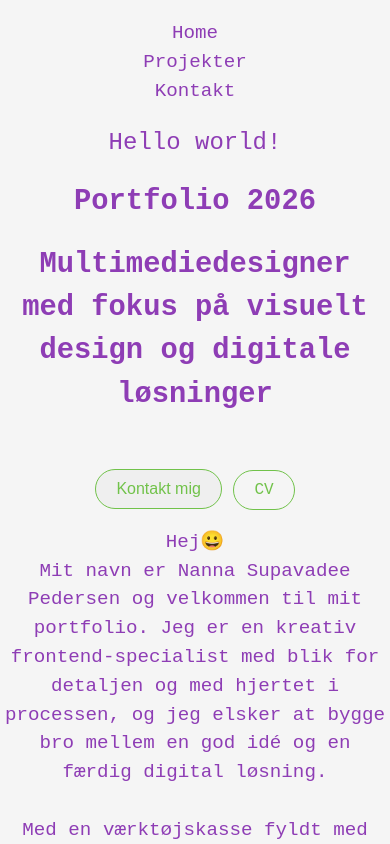
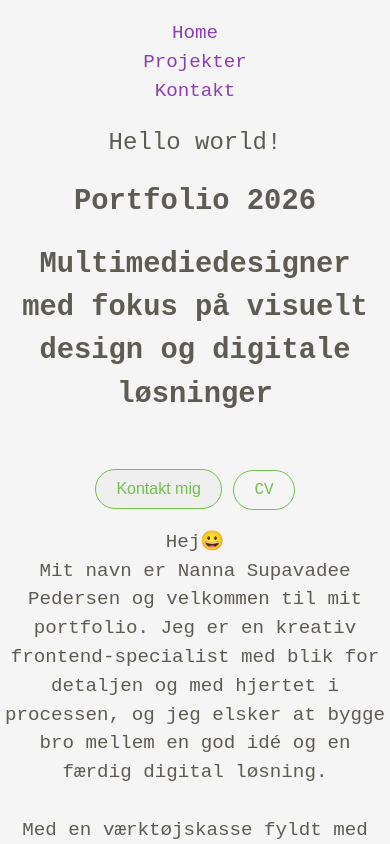
Before and after one commit to nannasp/portfolio.dk, a website: page index.html in a window 390 px wide. Shown: the top 844 px of the page. Drawn offline with Linux system fonts and the light colour scheme; a web font is replaced by a local one.

Commit message:
font color

```diff
--- a/style.css
+++ b/style.css
@@ -9,7 +9,7 @@
             width: 100wh;
             height: vh;
             background-color: #f5f5f5;
-            color: #8E3DB5;
+            color: #5e5b52;
             font-family: "roboto-mono", monospace;
             font-weight: 400;
             font-style: normal;
```
